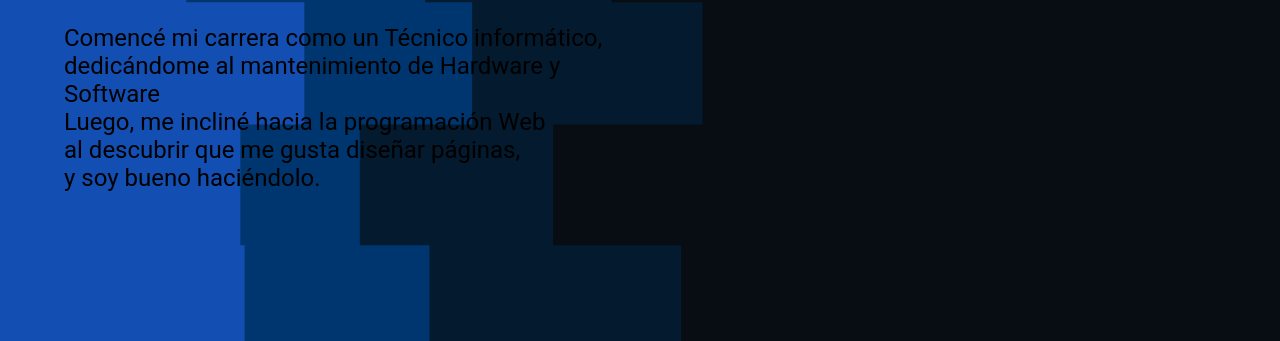
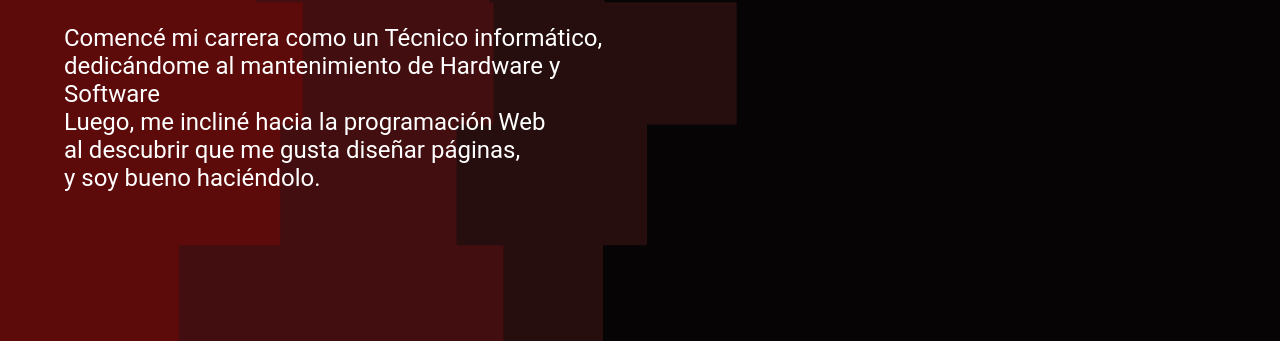
Before and after one commit to JMinio/portfolio, a plain HTML site: page index.html in a window 1280 px wide. Shown: the part 2139-2480 px from the top of the page. Drawn offline with nearby package versions, Linux system fonts and the light colour scheme.

Commit message:
commit x

```diff
--- a/css/styles.css
+++ b/css/styles.css
@@ -322,7 +322,7 @@ header{
 .about-skills{
     display: flex;
     flex-direction: column;
-    background-image: url('../img/background/fade-pixels-azul.svg');
+    background-image: url('../img/background/face-pixels-red.svg');
     background-size: cover;
     background-position: center;
 
@@ -370,6 +370,7 @@ header{
     }
 
     .sections .left p{
+        color: #fff;
         font-size: 1.5rem;
         margin: 5% 0 0% 10%;
     }
```
Also changed, not shown: img/background/face-pixels-red.svg (added), index.html (line endings or trailing spaces).
